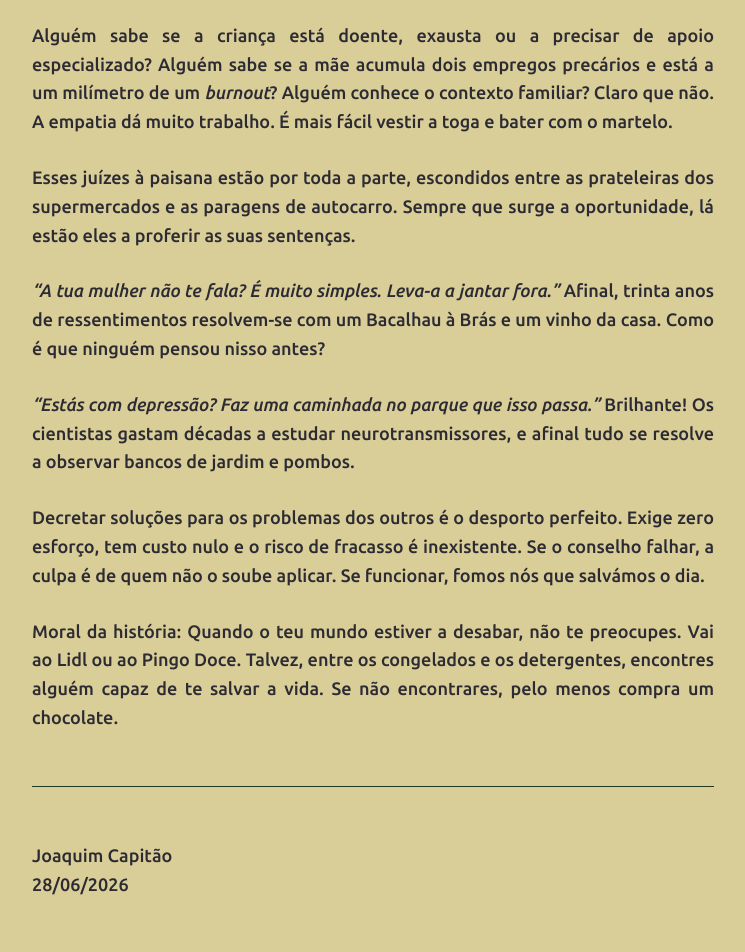
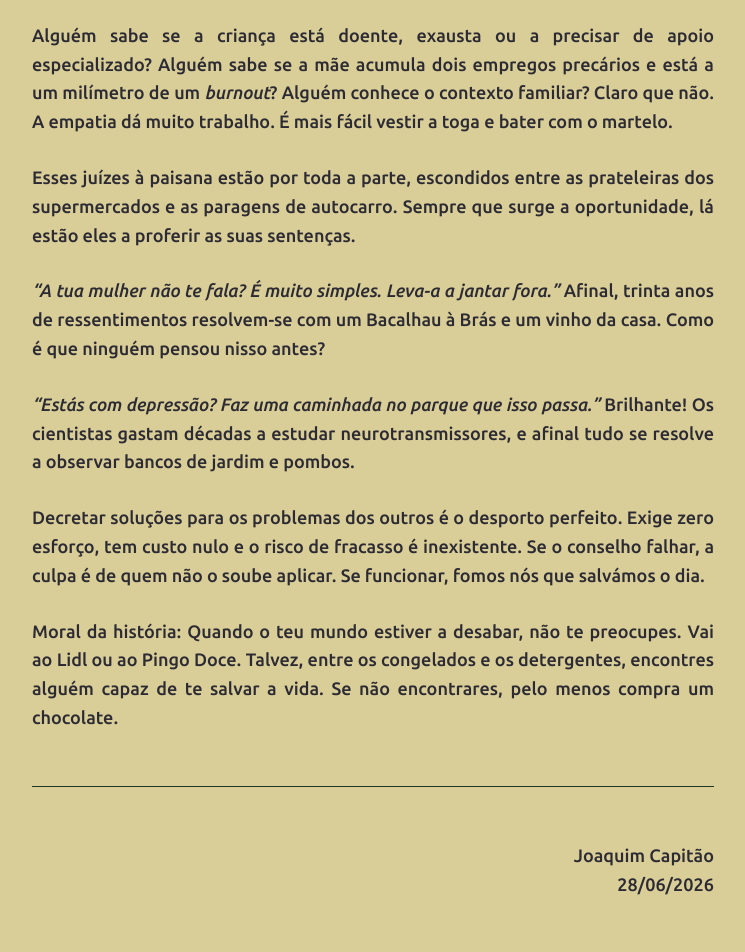
Before and after one commit to joaquim-capitao/queime-depois-de-ler, a Jekyll site: the page built from desporto-perfeito.md, in a window 1280 px wide. Shown: the part 943-1895 px from the top of the page, without its empty margins (267-1012 px from the left). Built offline with Jekyll 4.4.1, drawn with Linux system fonts in a browser that asks for light colours; our own code applies the rules of GitHub Pages for plain Markdown files; after the commit the page ends 1868 px from its top, so only the background shows below that.

Commit message:
Atualizar o desporto-perfeito.md

```diff
--- a/desporto-perfeito.md
+++ b/desporto-perfeito.md
@@ -27,5 +27,5 @@
 Moral da história: Quando o teu mundo estiver a desabar, não te preocupes. Vai ao Lidl ou ao Pingo Doce. Talvez, entre os congelados e os detergentes, encontres alguém capaz de te salvar a vida. Se não encontrares, pelo menos compra um chocolate.
 
 ---
-Joaquim Capitão
-28/06/2026
+<div align="right">Joaquim Capitão</div>
+<div align="right">28/06/2026</div>
```
